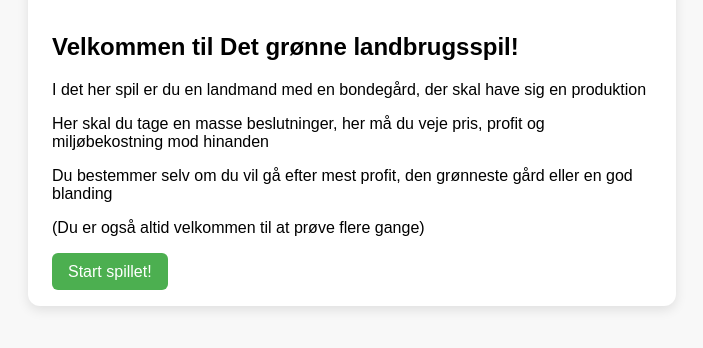
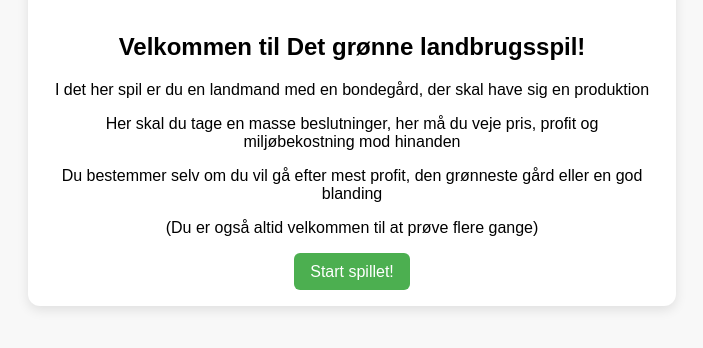
Before and after one commit to OzzGott/SustainableFarm, a website: page index.html in a window 1280 px wide. Shown: the part 434-782 px from the top of the page, without its empty margins (288-991 px from the left). Drawn offline with Linux system fonts and the light colour scheme.

Commit message:
title page

```diff
--- a/style.css
+++ b/style.css
@@ -65,7 +65,7 @@ body {
     pointer-events: none;
 }
 
-#end-screen {
+#end-screen, #start-screen {
     text-align: center;
 }
 
```
